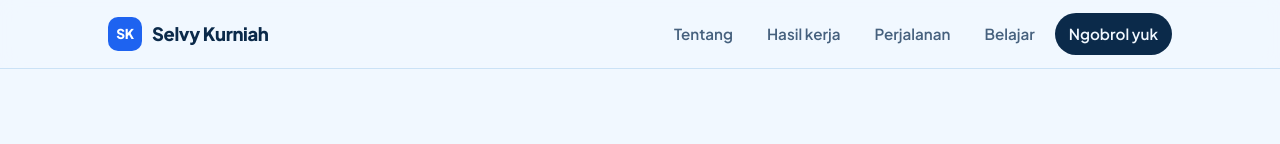
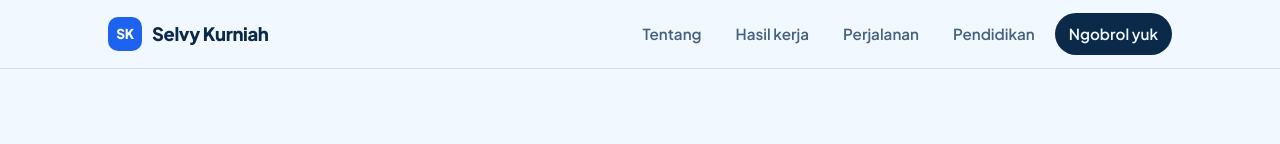
Before and after one commit to edosugita/selvy-kurniah, a plain HTML site: page index.html in a window 1280 px wide. Shown: the top 144 px of the page. Drawn offline with Linux system fonts and the light colour scheme.

Commit message:
Update index.html

```diff
--- a/index.html
+++ b/index.html
@@ -139,7 +139,7 @@ details[open] .plus::after{transform:translate(-50%,-50%) rotate(0)}
 .job-body li{position:relative;padding-left:26px}
 .job-body li::before{content:"";position:absolute;left:2px;top:.62em;width:10px;height:10px;border-radius:3px;background:var(--sun);transform:rotate(45deg)}
 
-/* Belajar */
+/* pendidikan */
 .learn{display:grid;grid-template-columns:1.2fr 1fr;gap:20px}
 .panel{background:var(--surface);border:1px solid var(--line);border-radius:26px;padding:30px}
 .panel h3{font-size:1.3rem;letter-spacing:-.02em;line-height:1.25}
@@ -204,7 +204,7 @@ footer{padding:36px 0 48px;text-align:center;color:var(--muted);font-size:.92rem
       <li><a href="#tentang">Tentang</a></li>
       <li><a href="#hasil">Hasil kerja</a></li>
       <li><a href="#karier">Perjalanan</a></li>
-      <li><a href="#belajar">Belajar</a></li>
+      <li><a href="#pendidikan">Pendidikan</a></li>
       <li><a href="#kontak" class="pill">Ngobrol yuk</a></li>
     </ul>
   </div>
@@ -405,11 +405,11 @@ footer{padding:36px 0 48px;text-align:center;color:var(--muted);font-size:.92rem
     </div>
   </section>
 
-  <!-- BELAJAR -->
-  <section id="belajar">
+  <!-- pendidikan -->
+  <section id="pendidikan">
     <div class="wrap">
       <div class="sec-head">
-        <h2 class="title">Latar belakang belajar</h2>
+        <h2 class="title">Latar belakang pendidikan</h2>
         <p>Dasar hukum dari bangku kuliah, lalu diperdalam lewat sertifikasi profesi yang langsung nyambung dengan kerjaan sehari-hari.</p>
       </div>
       <div class="learn">
```
